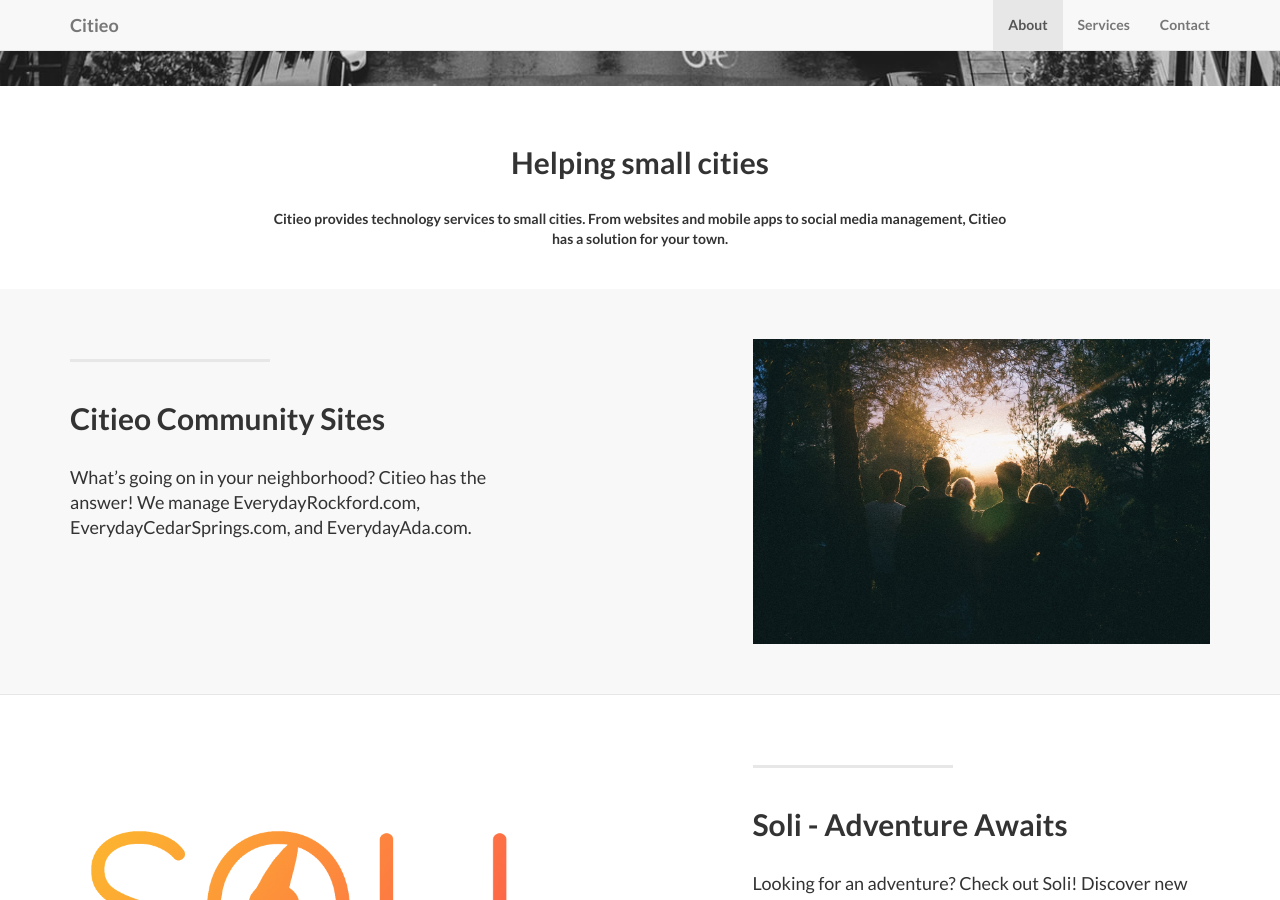
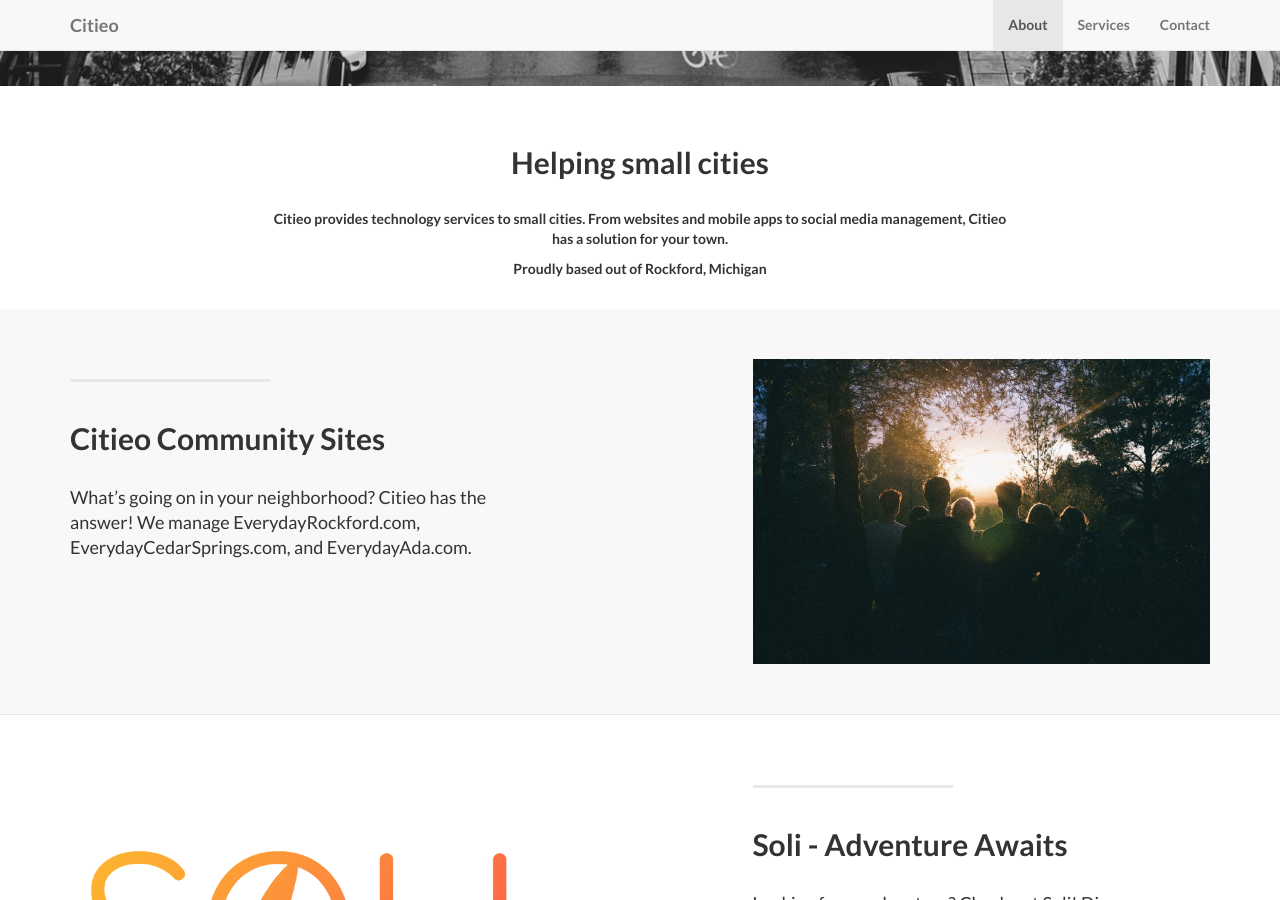
Before and after one commit to freehunter/citieo, a Jekyll site: the page built from index.md, in a window 1280 px wide and 900 px high, scrolled down 897 px. Built offline with Jekyll 4.4.1, drawn with Linux system fonts in a browser that asks for light colours; our own code applies the rules of GitHub Pages for plain Markdown files.

Commit message:
Update about.html

```diff
--- a/_includes/about.html
+++ b/_includes/about.html
@@ -5,7 +5,9 @@
               <br/><br/>
               <h2>Helping small cities</h2>
               <br/>
-                <p>Citieo provides technology services to small cities. From websites and mobile apps to social media management, Citieo has a solution for your town.<p>
+                <p>Citieo provides technology services to small cities. From websites and mobile apps to social media
+                    management, Citieo has a solution for your town.<p>
+                <p>Proudly based out of Rockford, Michigan</p>
                 <br/>
               </div>
         </div>
```
